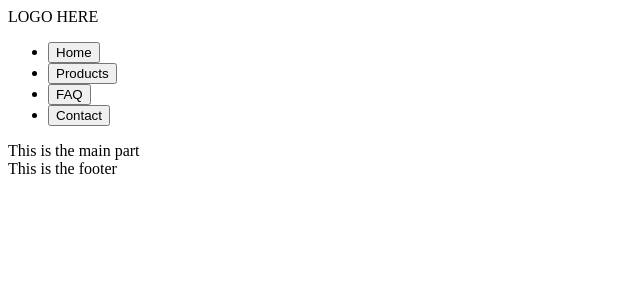
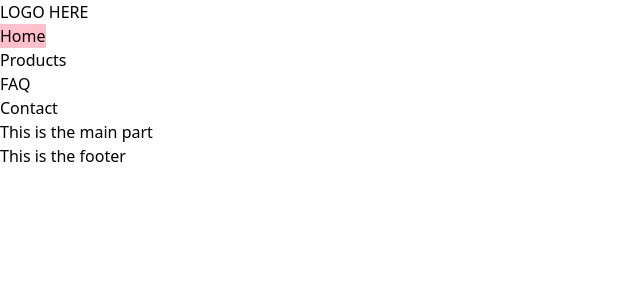
Before and after one commit to Wildcard1201/next-tailwind-woodshed, a Next.js app: page / in a window 1280 px wide. Shown: the top 300 px of the page, without its empty margins (0-640 px from the left). Built offline with nearby package versions, Linux system fonts and the light colour scheme.

Commit message:
custom button

```diff
--- a/pages/_app.js
+++ b/pages/_app.js
@@ -1,4 +1,5 @@
 import 'tailwindcss/tailwind.css'
+import '../styles/main.css'
 
 function MyApp({ Component, pageProps }) {
   return <Component {...pageProps} />
--- a/pages/index.js
+++ b/pages/index.js
@@ -47,7 +47,7 @@ function Logo() {
 function NavGroup() {
   return (
     <ul className="flex">
-      <li><button>Home</button></li>
+      <li><button className="custom-button">Home</button></li>
       <li><button>Products</button></li>
       <li><button>FAQ</button></li>
       <li><button>Contact</button></li>
--- a/styles/globals.css
+++ /dev/null
@@ -1,26 +0,0 @@
-html,
-body {
-  padding: 0;
-  margin: 0;
-  font-family: -apple-system, BlinkMacSystemFont, Segoe UI, Roboto, Oxygen,
-    Ubuntu, Cantarell, Fira Sans, Droid Sans, Helvetica Neue, sans-serif;
-}
-
-a {
-  color: inherit;
-  text-decoration: none;
-}
-
-* {
-  box-sizing: border-box;
-}
-
-@media (prefers-color-scheme: dark) {
-  html {
-    color-scheme: dark;
-  }
-  body {
-    color: white;
-    background: black;
-  }
-}
--- /dev/null
+++ b/styles/main.css
@@ -0,0 +1,7 @@
+@tailwind base;
+@tailwind components;
+@tailwind utilities;
+
+.custom-button {
+    background-color: pink;
+}
```
